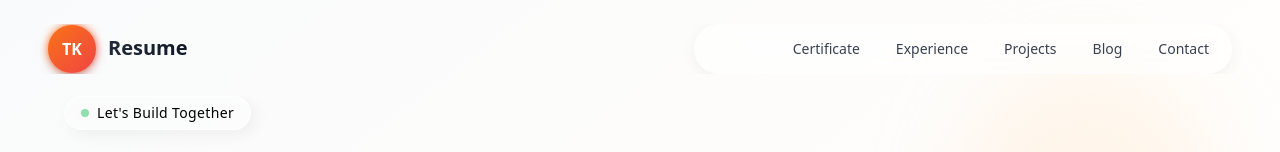
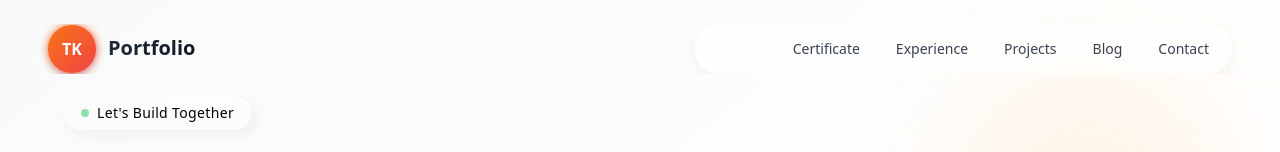
Before and after one commit to rishavtiwari22/portfolio-c1, a React (Vite) app: page / in a window 1280 px wide. Shown: the top 152 px of the page. Built offline with nearby package versions, Linux system fonts and the light colour scheme.

Commit message:
Update Navbar.tsx
resume to Portfolio

```diff
--- a/src/components/Navbar.tsx
+++ b/src/components/Navbar.tsx
@@ -58,7 +58,7 @@ export const Navbar: React.FC = () => {
               <span className="relative bg-gradient-to-br from-orange-500 to-red-500 text-white font-bold rounded-full h-12 w-12 flex items-center justify-center shadow-lg transform group-hover:rotate-12 transition-all duration-300">TK</span>
             </div>
             <div className="ml-3">
-              <span className="font-bold text-xl bg-gradient-to-r from-gray-800 to-gray-900 bg-clip-text text-transparent transform transition-all duration-300">Resume</span>
+              <span className="font-bold text-xl bg-gradient-to-r from-gray-800 to-gray-900 bg-clip-text text-transparent transform transition-all duration-300">Portfolio</span>
               <div className="h-0.5 w-0 group-hover:w-full bg-gradient-to-r from-orange-500 to-red-500 transition-all duration-300"></div>
             </div>
           </div>
```
